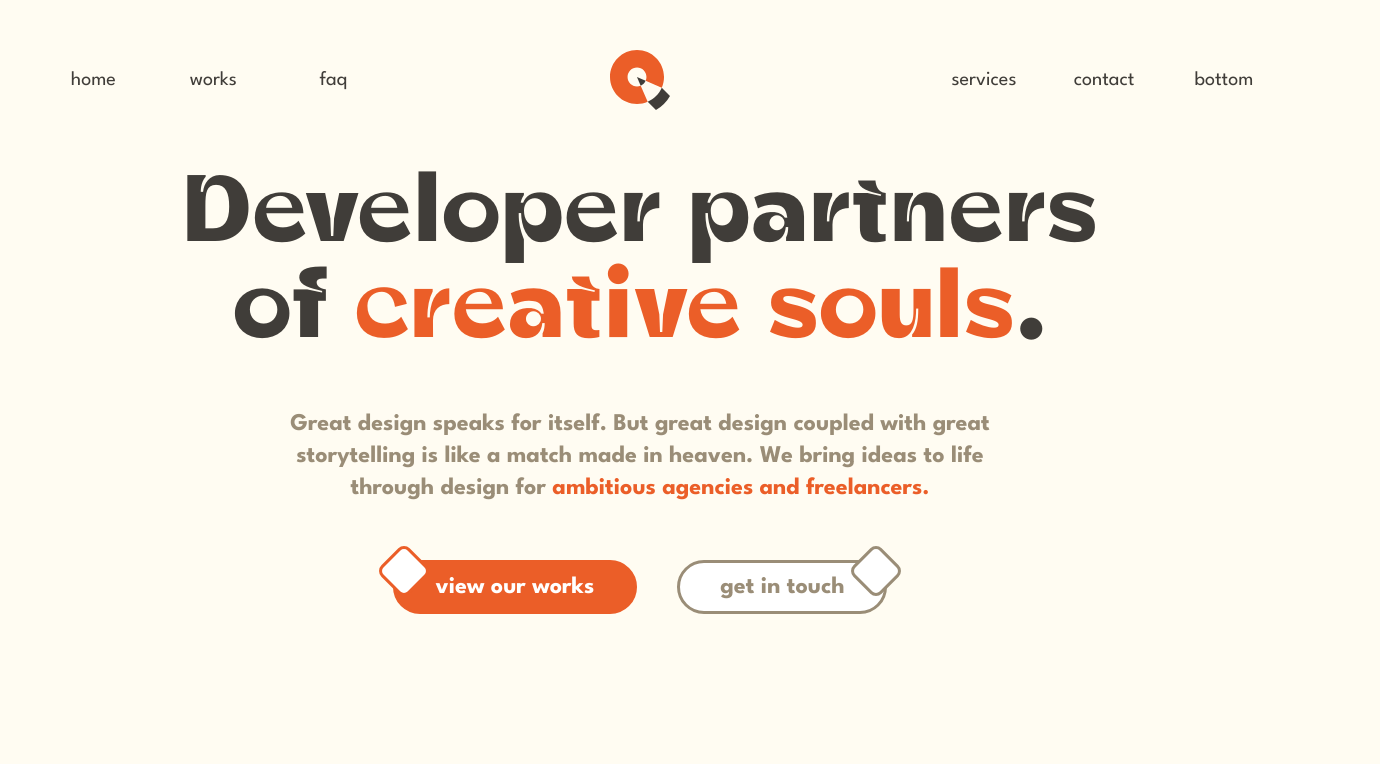
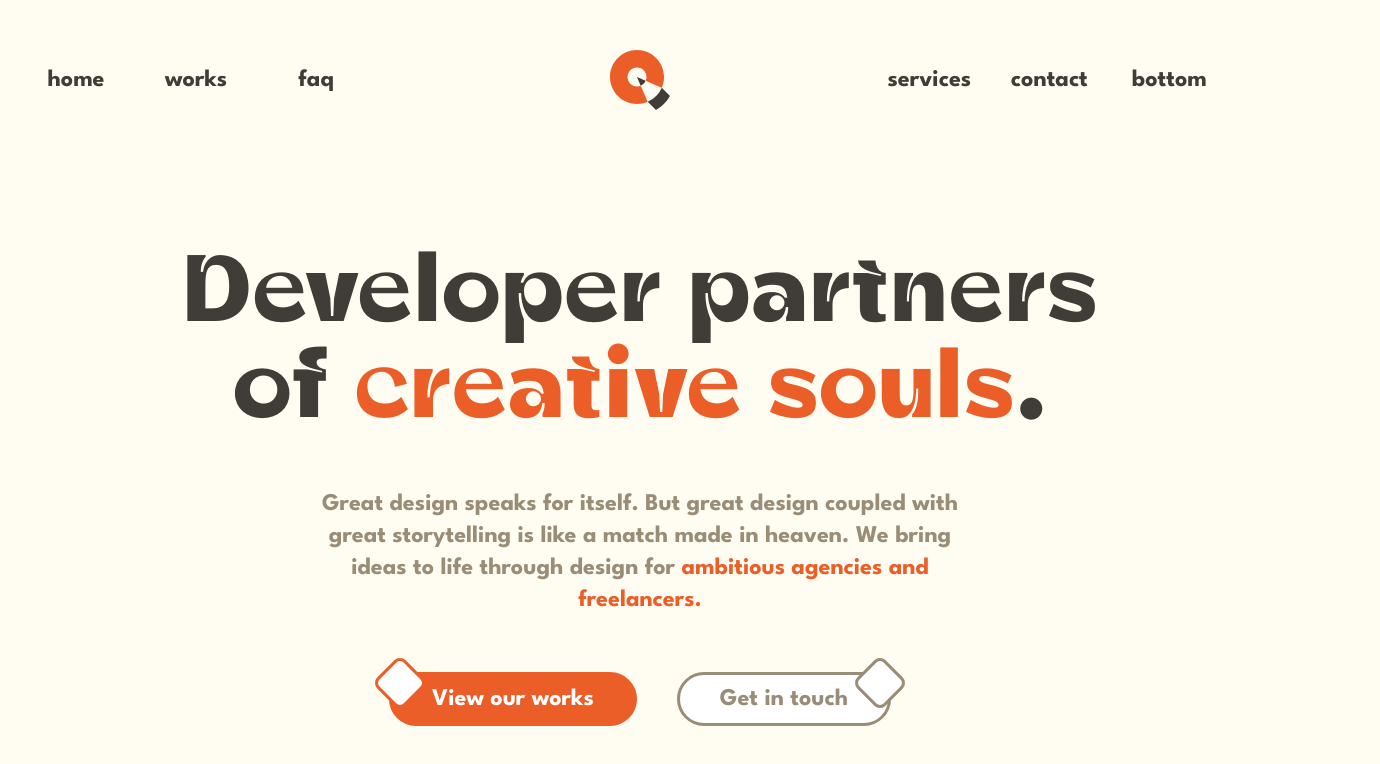
Before and after one commit to mdnhs/quixzel, a Next.js app: page / in a window 1280 px wide. Shown: the top 764 px of the page, 1380 px wide, since content can reach past the window. Built offline with nearby package versions, Linux system fonts and the light colour scheme.

Commit message:
hero done

```diff
--- a/app/globals.css
+++ b/app/globals.css
@@ -1,6 +1,18 @@
 @tailwind base;
 @tailwind components;
 @tailwind utilities;
+
+h1 {
+  @apply text-4xl md:text-6xl xl:text-8xl leading-none;
+}
+
+h2 {
+  @apply text-2xl md:text-4xl xl:text-[64px] leading-none;
+}
+
+p {
+  @apply text-sm md:text-xl xl:text-2xl font-bold;
+}
 
 @layer utilities {
   .text-balance {
--- a/app/page.tsx
+++ b/app/page.tsx
@@ -1,10 +1,11 @@
 import Hero from "@/components/Hero/Hero";
+import Works from "@/components/Works/Works";
 
 export default function Home() {
   return (
     <main className="  text-primary ">
       <Hero />
-      <Hero />
+      <Works />
       <Hero />
       <Hero />
     </main>
--- a/components/Hero/Hero.tsx
+++ b/components/Hero/Hero.tsx
@@ -1,54 +1,39 @@
 "use client";
 import React, { useEffect } from "react";
+import Button from "../UI/Button";
 
 type HeroProps = {};
 
 const Hero = (props: HeroProps) => {
   return (
-    <div className="h-screen w-full container space-y-14 pt-0">
-      <p
+    <div className="h-fit w-full container space-y-14 py-20">
+      <h1
         data-aos="zoom-in"
         data-aos-delay="300"
-        className="text-[96px] font-title text-center leading-none"
+        className=" font-title text-center"
       >
         Developer partners <br /> of
         <span className=" text-secondary"> creative souls</span>.
-      </p>
+      </h1>
+      <div className=" flex justify-center">
         <p
           data-aos="fade-zoom-in"
           data-aos-easing="ease-in-back"
           data-aos-delay="100"
           data-aos-offset="0"
-        className="font-bold text-tertiary text-center text-2xl"
+          className=" text-tertiary text-center md:w-2/3 xl:w-1/2"
         >
           Great design speaks for itself. But great design coupled with great{" "}
-        <br />
           storytelling is like a match made in heaven. We bring ideas to life{" "}
-        <br />
           through design for{" "}
           <span className="text-secondary">
             ambitious agencies and freelancers.
           </span>
         </p>
-      <div className="w-full flex justify-center items-center gap-10">
-        <button
-          data-aos="fade-up"
-          data-aos-delay="300"
-          className="px-10 py-2 text-2xl font-bold rounded-full bg-secondary text-white relative group hover:-translate-y-3 transition-all duration-300 ease-in-out border-[3px] border-secondary"
-        >
-          {" "}
-          <span className="w-10 h-10 rounded-lg border-[3px] rotate-45 group-hover:animate-bounce border-secondary bg-white absolute -left-3 -top-3"></span>{" "}
-          view our works
-        </button>
-        <button
-          data-aos="fade-up"
-          data-aos-delay="500"
-          className="px-10 py-2 text-2xl font-bold rounded-full bg-white border-[3px] border-tertiary text-tertiary relative group hover:-translate-y-3 transition-all duration-300 ease-in-out"
-        >
-          {" "}
-          <span className="w-10 h-10 rounded-lg border-[3px] rotate-45 group-hover:animate-bounce border-tertiary bg-white absolute -right-3 -top-3"></span>{" "}
-          get in touch
-        </button>
+      </div>
+      <div className="w-full flex justify-center items-center gap-2 md:gap-5 lg:gap-10">
+        <Button variant="primary">View our works</Button>
+        <Button variant="secondary">Get in touch</Button>
       </div>
     </div>
   );
--- a/components/NavBar/NavBar.tsx
+++ b/components/NavBar/NavBar.tsx
@@ -1,9 +1,11 @@
-"use client";
 import Image from "next/image";
-import React, { useEffect, useState } from "react";
 
-type NavBarProps = {};
+type NavBarProps = {
+  id: number;
+  name: string;
+};
 
+// Define menu items outside the component to avoid re-definition on each render
 const leftMenus = [
   { id: 1, name: "home", link: "/" },
   { id: 2, name: "works", link: "/" },
@@ -15,111 +17,162 @@ const rightMenus = [
   { id: 3, name: "bottom", link: "/" },
 ];
 
-const NavBar = (props: NavBarProps) => {
-  const [scrolled, setScrolled] = useState(false);
+const drawerMenus = [
+  { id: 1, name: "home", link: "/" },
+  { id: 2, name: "works", link: "/" },
+  { id: 3, name: "faq", link: "/" },
+  { id: 4, name: "services", link: "/" },
+  { id: 5, name: "contact", link: "/" },
+];
 
-  useEffect(() => {
-    const handleScroll = () => {
-      if (window.scrollY > 160) {
-        setScrolled(true);
-      } else {
-        setScrolled(false);
-      }
+// Reusable Menu component
+const Menu = ({
+  items,
+  isRight,
+}: {
+  items: NavBarProps[];
+  isRight?: boolean;
+}) => (
+  <div
+    className={`flex gap-2 basis-1/3 items-center px-5 ${
+      isRight ? "justify-end" : " justify-start"
+    }`}
+  >
+    {items.slice(0, isRight ? 2 : 3).map((item) => (
+      <p
+        className={`h-10 w-28 cursor-pointer flex justify-center items-center ${
+          isRight ? "last:bg-secondary last:rounded-full" : ""
+        }`}
+        key={item.id}
+      >
+        {item.name}
+      </p>
+    ))}
+  </div>
+);
+
+// Reusable Logo component
+const Logo = ({ src }: { src: string }) => (
+  <div className="basis-1/3 flex justify-center items-center cursor-pointer">
+    <Image src={src} height={60} width={60} alt="logo" />
+  </div>
+);
+
+type NavBarSSRProps = {
+  scrolled: boolean;
+  isOpen: boolean;
+  setIsOpen: any;
 };
 
-    window.addEventListener("scroll", handleScroll);
-    return () => {
-      window.removeEventListener("scroll", handleScroll);
+const NavBar = ({ scrolled, setIsOpen, isOpen }: NavBarSSRProps) => {
+  const handleToggleMenu = () => {
+    setIsOpen(!isOpen);
   };
-  }, []);
-  console.log(scrolled);
-  return scrolled ? (
+  // console.log(isOpen);
+  return (
+    <>
       <div
-      className={`sticky container z-50 top-5 transition-all duration-500 ease-in bg-primary rounded-full p-4 text-xl text-background `}
+        className={`sticky container hidden xl:block overflow-hidden z-50 top-5 ${
+          scrolled ? "h-20" : "h-0 invisible"
+        } transition-all duration-500 ease-in-out bg-primary rounded-full flex justify-center items-center text-background`}
       >
-      <div className="w-full h-fit container flex items-center">
-        <div className="flex gap-2 basis-1/3 items-center justify-center">
-          {leftMenus.map((leftItems, leftIdx) => {
-            return (
-              <p
-                className="h-10 w-28 cursor-pointer flex justify-center items-center"
-                key={leftIdx + "_" + leftItems.id}
-              >
-                {leftItems.name}
-              </p>
-            );
-          })}
-        </div>
-        <div className="basis-1/3 flex justify-center items-center cursor-pointer">
-          <Image
-            src={"/images/logos/logo-white.svg"}
-            height={60}
-            width={60}
-            alt="logo"
-          />
-        </div>
-        <div className="flex gap-2 basis-1/3 justify-end">
-          {" "}
-          <div className="flex gap-2 basis-1/3 items-center justify-center">
-            {rightMenus.map((rightItems, rightIdx) => {
-              return (
-                <p
-                  className="h-10 w-28 cursor-pointer flex justify-center items-center"
-                  key={rightIdx + "_" + rightItems.id}
-                >
-                  {rightItems.name}
-                </p>
-              );
-            })}
+        <div className="w-full h-full container flex items-center">
+          <Menu items={leftMenus} />
+          <Logo src="/images/logos/logo-white.svg" />
+          <Menu items={rightMenus} isRight />
         </div>
       </div>
+      <div
+        data-aos="fade-down"
+        data-aos-delay={300}
+        className=" text-primary hidden xl:block"
+      >
+        <div className="w-full h-40 container flex items-center">
+          <Menu items={leftMenus} />
+          <Logo src="/images/logos/logo.svg" />
+          <Menu items={rightMenus} />
         </div>
       </div>
-  ) : (
+
       <div
-      // data-aos="fade-down"
-      // data-aos-delay="300"
-      className={` text-xl text-primary `}
+        data-aos="fade-down"
+        data-aos-delay={300}
+        className=" relative xl:hidden"
       >
-      <div className="w-full h-40 container flex items-center">
-        <div className="flex gap-2 basis-1/3 items-center justify-center">
-          {leftMenus.map((leftItems, leftIdx) => {
-            return (
-              <p
-                className="h-10 w-28 cursor-pointer flex justify-center items-center"
-                key={leftIdx + "_" + leftItems.id}
-              >
-                {leftItems.name}
-              </p>
-            );
-          })}
-        </div>
-        <div className="basis-1/3 flex justify-center items-center cursor-pointer">
+        <div className="w-full h-40 container flex items-center justify-between">
           <Image
             src={"/images/logos/logo.svg"}
             height={60}
             width={60}
             alt="logo"
           />
-        </div>
-        <div className="flex gap-2 basis-1/3 justify-end">
-          {" "}
-          <div className="flex gap-2 basis-1/3 items-center justify-center">
-            {rightMenus.map((rightItems, rightIdx) => {
-              return (
+          <div
+            onClick={handleToggleMenu}
+            className=" bg-quaternary px-8 space-y-1 py-3 rounded-full"
+          >
+            {Array(3)
+              .fill("")
+              .map((item) => (
                 <p
-                  className="h-10 w-28 cursor-pointer flex justify-center items-center"
-                  key={rightIdx + "_" + rightItems.id}
-                >
-                  {rightItems.name}
-                </p>
-              );
-            })}
+                  key={item.id}
+                  className="bg-primary h-1 rounded-full w-6"
+                ></p>
+              ))}
           </div>
         </div>
+        {isOpen && (
+          <div
+            data-aos="zoom-out-left"
+            data-aos-delay="50"
+            className=" fixed top-0 z-50 w-full h-full bg-white"
+          >
+            <div className="container py-5 relative h-full flex justify-center items-center">
+              <div className="w-full h-40 absolute top-10">
+                <Image
+                  src={"/images/logos/logo-slate.svg"}
+                  height={60}
+                  width={60}
+                  alt="logo"
+                />
+              </div>
+              <div className="h-full flex w-full flex-col gap-2 justify-center items-center">
+                {drawerMenus.map((item) => (
+                  <h1
+                    data-aos="fade-down"
+                    data-aos-delay={50 * item.id}
+                    className={` cursor-pointer text-end w-full font-title last:text-secondary`}
+                    key={item.id}
+                  >
+                    {item.name}
+                  </h1>
+                ))}
+              </div>
+              <p
+                onClick={handleToggleMenu}
+                className="text-primary absolute bottom-10 py-3 w-full text-center rounded-full border border-primary"
+              >
+                Close
+              </p>
             </div>
           </div>
+        )}
+      </div>
+    </>
   );
 };
 
+export async function getServerSideProps() {
+  const scrolled = false;
+  const isOpen = false;
+  const setIsOpen = false;
+
+  return {
+    props: {
+      scrolled,
+      isOpen,
+      setIsOpen,
+    },
+  };
+}
+
 export default NavBar;
--- /dev/null
+++ b/components/NavBar/Scroll.tsx
@@ -0,0 +1,22 @@
+"use client";
+import { useEffect, useState } from "react";
+import NavBar from "./NavBar";
+
+const Scroll = () => {
+  const [scrolled, setScrolled] = useState(false);
+  const [isOpen, setIsOpen] = useState(false);
+
+  useEffect(() => {
+    const handleScroll = () => {
+      setScrolled(window.scrollY > 160);
+    };
+
+    window.addEventListener("scroll", handleScroll);
+    return () => {
+      window.removeEventListener("scroll", handleScroll);
+    };
+  }, []);
+  return <NavBar scrolled={scrolled} isOpen={isOpen} setIsOpen={setIsOpen} />;
+};
+
+export default Scroll;
--- /dev/null
+++ b/components/UI/Button.tsx
@@ -0,0 +1,46 @@
+import React from "react";
+
+type ButtonVariant = "primary" | "secondary";
+
+interface ButtonProps {
+  variant: ButtonVariant;
+  children: React.ReactNode;
+}
+
+const Button = ({ variant, children }: ButtonProps) => {
+  const baseClasses =
+    "px-10 py-2 font-bold rounded-full relative group transition-all duration-300 ease-in-out";
+  const borderClasses = "border-[3px]";
+
+  const classes = {
+    primary: `${baseClasses} ${borderClasses} bg-secondary border-secondary text-white`,
+    secondary: `${baseClasses} bg-white ${borderClasses} border-tertiary text-tertiary`,
+  };
+
+  const innerIconClasses = {
+    primary: `border-secondary ${borderClasses} bg-white absolute -left-3 -top-3`,
+    secondary: `border-tertiary ${borderClasses} bg-white absolute -right-3 -top-3`,
+  };
+
+  const animateDelay = {
+    primary: 300,
+    secondary: 500,
+  };
+
+  return (
+    <div className="hover:-translate-y-3 transition-all duration-300 ease-in-out">
+      <p
+        data-aos="fade-up"
+        data-aos-delay={animateDelay[variant]}
+        className={classes[variant]}
+      >
+        <span
+          className={`w-10 h-10 rounded-lg rotate-45 group-hover:animate-bounce ${innerIconClasses[variant]}`}
+        />
+        {children}
+      </p>
+    </div>
+  );
+};
+
+export default Button;
--- /dev/null
+++ b/components/Works/Works.tsx
@@ -0,0 +1,21 @@
+import React from "react";
+import Button from "../UI/Button";
+
+type Props = {};
+
+const Works = (props: Props) => {
+  return (
+    <div className="container">
+      <div className="flex justify-between items-center">
+        <h2 data-aos="fade-right" className=" font-title">
+          Recent <span className="text-secondary">Works</span>
+        </h2>
+        <div data-aos="fade-left">
+          <Button variant="primary">get in touch</Button>
+        </div>
+      </div>
+    </div>
+  );
+};
+
+export default Works;
--- a/tailwind.config.ts
+++ b/tailwind.config.ts
@@ -9,11 +9,20 @@ const config: Config = {
   theme: {
     container: {
       center: true,
+      screens: {
+        xs: "350px",
+        sm: "440px",
+        md: "700px",
+        lg: "900px",
+        xl: "1280px",
+        "2xl": "1536px",
+      },
     },
     colors: {
       primary: "#403d39",
       secondary: "#EB5E28",
       tertiary: "#9A8D77",
+      quaternary: "#CCC5B9",
       white: "#FFF",
       background: "#fffcf2",
     },
```
Also changed, not shown: app/layout.tsx (+6 -2 lines), public/images/logos/logo-slate.svg (added). Lines whose indentation alone changed are shown as unchanged.
